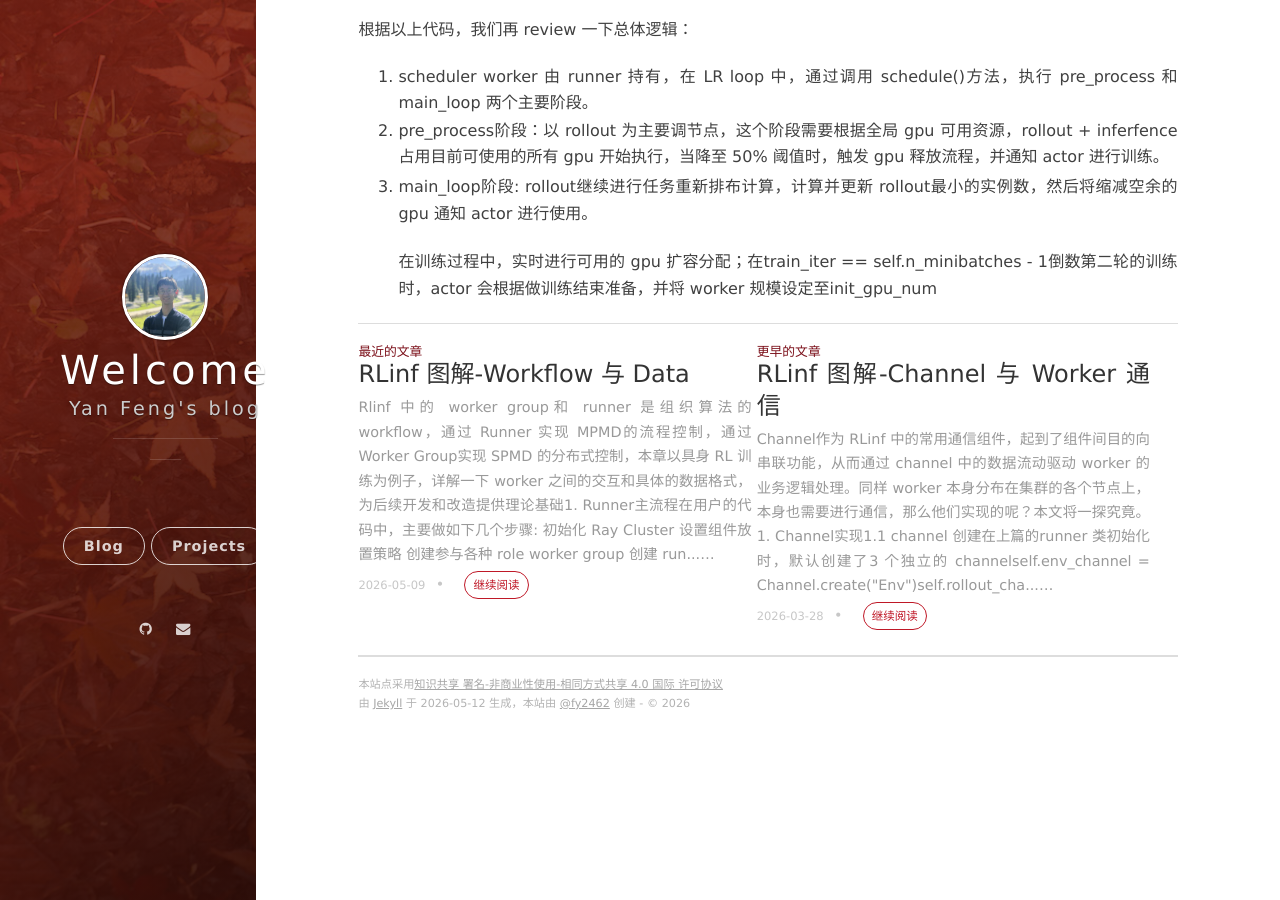
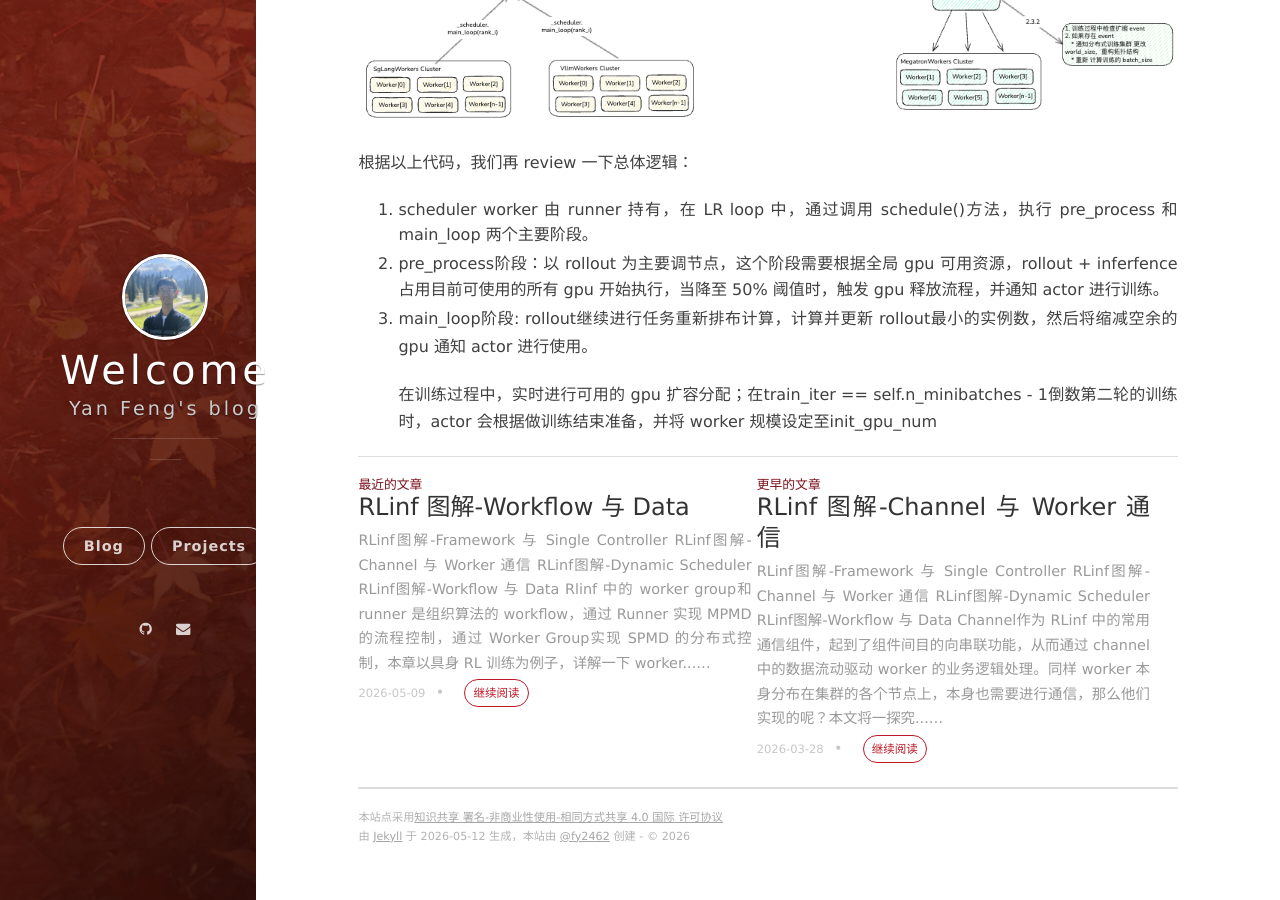
Before and after one commit to fy2462/fy2462.github.io, a Jekyll site: the page built from _posts/2026-04-16-rlinf-auto-scheduler copy.md, in a window 1280 px wide and 900 px high, scrolled down 21251 px. Built offline with Jekyll 4.4.1, drawn with Linux system fonts in a browser that asks for light colours; nearby versions of some CDN libraries; comment, search, counter and statistics services are not loaded; some of the changed text lies outside the part shown.

Commit message:
add ref link for lrinf post

```diff
--- a/_posts/2026-03-08-rlinf-framework copy.md
+++ b/_posts/2026-03-08-rlinf-framework copy.md
@@ -3,6 +3,11 @@
 title: RLinf图解-Framework 与 Single Controller
 date: 2026-03-08 10:35:00.000000000 +08:00
 ---
+
+* [RLinf图解-Framework 与 Single Controller](http://fy2462.github.io/2026/03/rlinf-framework-copy/)
+* [RLinf图解-Channel 与 Worker 通信](https://fy2462.github.io/2026/03/rlinf-channel-copy/)
+* [RLinf图解-Dynamic Scheduler](https://fy2462.github.io/2026/04/rlinf-auto-scheduler-copy/)
+* [RLinf图解-Workflow 与 Data](https://fy2462.github.io/2026/05/rlinf-workflow/)
 
 ## 1. 背景
 
--- a/_posts/2026-03-28-rlinf-channel copy.md
+++ b/_posts/2026-03-28-rlinf-channel copy.md
@@ -3,6 +3,11 @@
 title: RLinf 图解-Channel 与 Worker 通信
 date: 2026-03-28 10:35:00.000000000 +08:00
 ---
+
+* [RLinf图解-Framework 与 Single Controller](http://fy2462.github.io/2026/03/rlinf-framework-copy/)
+* [RLinf图解-Channel 与 Worker 通信](https://fy2462.github.io/2026/03/rlinf-channel-copy/)
+* [RLinf图解-Dynamic Scheduler](https://fy2462.github.io/2026/04/rlinf-auto-scheduler-copy/)
+* [RLinf图解-Workflow 与 Data](https://fy2462.github.io/2026/05/rlinf-workflow/)
 
 > Channel作为 RLinf 中的常用通信组件，起到了组件间目的向串联功能，从而通过 channel 中的数据流动驱动 worker 的业务逻辑处理。同样 worker 本身分布在集群的各个节点上，本身也需要进行通信，那么他们实现的呢？本文将一探究竟。
 
--- a/_posts/2026-04-16-rlinf-auto-scheduler copy.md
+++ b/_posts/2026-04-16-rlinf-auto-scheduler copy.md
@@ -3,6 +3,11 @@
 title: RLinf 图解-Dynamic Scheduler
 date: 2026-04-16 10:35:00.000000000 +08:00
 ---
+
+* [RLinf图解-Framework 与 Single Controller](http://fy2462.github.io/2026/03/rlinf-framework-copy/)
+* [RLinf图解-Channel 与 Worker 通信](https://fy2462.github.io/2026/03/rlinf-channel-copy/)
+* [RLinf图解-Dynamic Scheduler](https://fy2462.github.io/2026/04/rlinf-auto-scheduler-copy/)
+* [RLinf图解-Workflow 与 Data](https://fy2462.github.io/2026/05/rlinf-workflow/)
 
 > 在真实大规模训练时，我们往往要使用 DP+PP+TP 等并行化技术，可以通过[这篇文章](https://zhuanlan.zhihu.com/p/1977001916039964151)详细了解，从而实现超大参数模型的分布式的高利用率训练。
 > 那么在 RLinf 内部的动态调度，如让 GPU 可以更高效的被使用？本文将探究这个问题。
--- a/_posts/2026-05-09-rlinf-workflow.md
+++ b/_posts/2026-05-09-rlinf-workflow.md
@@ -3,6 +3,11 @@
 title: RLinf 图解-Workflow 与 Data
 date: 2026-05-09 10:35:00.000000000 +08:00
 ---
+
+* [RLinf图解-Framework 与 Single Controller](http://fy2462.github.io/2026/03/rlinf-framework-copy/)
+* [RLinf图解-Channel 与 Worker 通信](https://fy2462.github.io/2026/03/rlinf-channel-copy/)
+* [RLinf图解-Dynamic Scheduler](https://fy2462.github.io/2026/04/rlinf-auto-scheduler-copy/)
+* [RLinf图解-Workflow 与 Data](https://fy2462.github.io/2026/05/rlinf-workflow/)
 
 > Rlinf 中的 worker group和 runner 是组织算法的 workflow，通过 Runner 实现 MPMD的流程控制，通过 Worker Group实现 SPMD 的分布式控制，本章以具身 RL 训练为例子，详解一下 worker 之间的交互和具体的数据格式，为后续开发和改造提供理论基础
 
```
